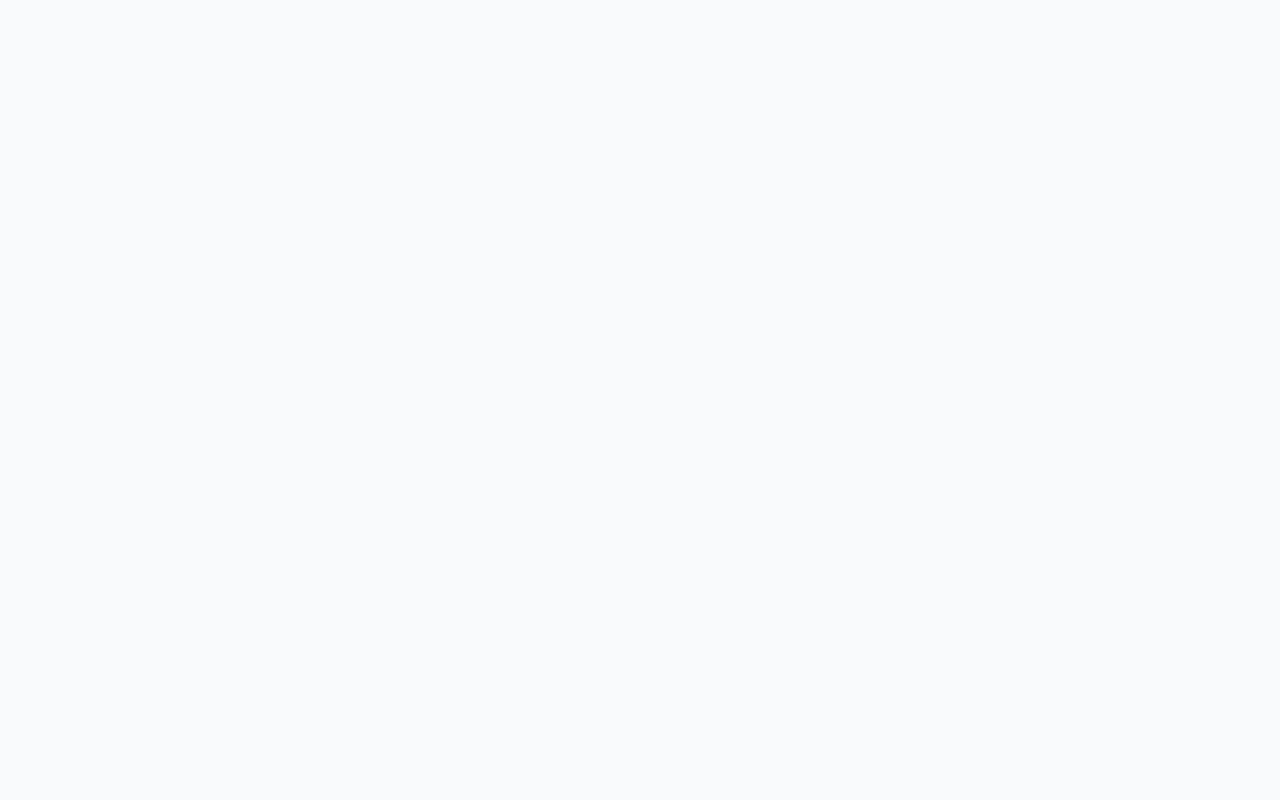
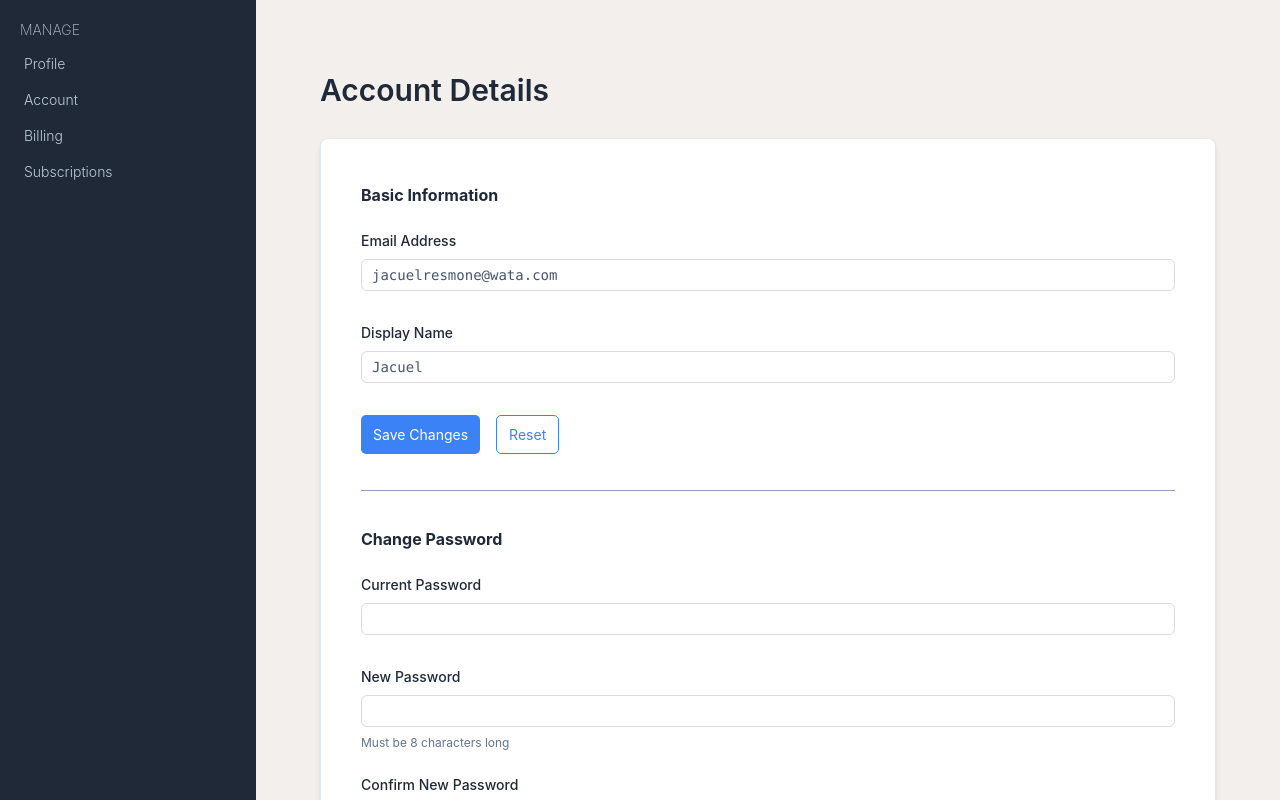
Before and after one commit to Nefertiti23/LMS-WebProj, a React (Vite) app in the folder my-app/: page /accountinfo in a window 1280 px wide. Before the commit this address had no page. Built offline with nearby package versions, Linux system fonts and the light colour scheme.

Commit message:
Started on billing page

```diff
--- a/my-app/src/App.jsx
+++ b/my-app/src/App.jsx
@@ -1,16 +1,10 @@
-import { BrowserRouter, Routes, Route } from 'react-router-dom';
-import AccountInfo from './components/person4/accountinfo/AccountInfo';
-import Profile from './components/person4/profile/Profile';
+import { BrowserRouter } from 'react-router-dom';
+import SideNav from './components/person4/navbar/Navbar';
+import Router from './components/person4/Router';
 
-function App() {
-
-  return (
-    <>
-      <BrowserRouter>
-      <Routes>
-        <Route path="/" element={<Profile
-        user = {
-        {name: "Jacuel",
+export default function App() {
+  const userData = {
+    name: "Jacuel",
     dateOfJoin: "10-09-23",
     imageURL: "vite.svg",
     streakDays: 3,
@@ -18,13 +12,16 @@ function App() {
     userStatus: "Silver",
     email: "jacuelresmone@wata.com",
     password: "plinquet243"
-        }
-      }
-        />}></Route>
-      </Routes>
+  };
+
+  return (
+    <BrowserRouter>
+      <div className="flex h-screen">
+        <SideNav />
+        <div className="flex-1 overflow-auto">
+          <Router user={userData} />
+        </div>
+      </div>
     </BrowserRouter>
-    </>
   );
 }
-
-export default App;
--- /dev/null
+++ b/my-app/src/components/person4/Router.jsx
@@ -0,0 +1,14 @@
+import { Routes, Route } from 'react-router-dom';
+import AccountInfo from './accountinfo/AccountInfo';
+import Profile from './profile/Profile';
+import Billing from './billing/billing';
+
+export default function Router({ user }) {
+  return (
+    <Routes>
+      <Route path="/profile" element={<Profile user={user} />} />
+      <Route path="/accountinfo" element={<AccountInfo user={user} />} />
+      <Route path="/billing" element={<Billing />} />
+    </Routes>
+  );
+}
--- a/my-app/src/components/person4/accountinfo/AccountInfo.css
+++ b/my-app/src/components/person4/accountinfo/AccountInfo.css
@@ -15,7 +15,7 @@ form button {
 
 form button.saveBtn {
     background-color: var(--primary);
-    color: var(--background);
+    color: white;
 }
 
 form button.saveBtn:hover {
@@ -39,7 +39,7 @@ form button.delBtn {
     padding: 8px 14px;
     margin-top: 20px;
     font-weight: 500;
-    color: var(--background);
+    color: white;
 }
 
 form button.delBtn:hover {
--- a/my-app/src/components/person4/accountinfo/AccountInfo.jsx
+++ b/my-app/src/components/person4/accountinfo/AccountInfo.jsx
@@ -8,6 +8,7 @@ export default function AccountInfo ({user}) {
 
     function resetNameForm () {
         document.getElementById('nameForm').reset();
+        document.getElementById('emailAlert').textContent = '';
     }
 
     function checkIfEndsWithCom(theemail) {
@@ -28,18 +29,20 @@ export default function AccountInfo ({user}) {
                 setEmailInput(newEmail);
                 setUser(prevuser => {return {...prevuser, email: newEmail}});
                 alert("Email successfully changed!");
+                document.getElementById('emailAlert').textContent = '';
+                resetNameForm();
             }
             else {
                 document.getElementById('emailAlert').textContent = "Please enter a correct email address";
             }
         }
 
-        if (newName && newName !== nameInput) {
+        if (newName !== '' && newName !== nameInput) {
             setNameInput(newName);
             setUser(prevuser => {return {...prevuser, name: newName}});
+            resetNameForm();
         }
 
-        resetNameForm();
     }
 
     function resetPassForm () {
@@ -56,8 +59,9 @@ export default function AccountInfo ({user}) {
             var newPass = document.getElementById('newPass').value;
             if (newPass.length >= 8) {
                 if (newPass === document.getElementById('confirmNewPass').value) {
-                    resetForm('passForm');
+                    resetPassForm();
                     setUser(prevuser => {return {...prevuser, password: newPass}});
+                    alert("Password sucessfully changed!");
                 }
                 else {
                     document.getElementById('conPassNo').textContent = "Password does not match";
@@ -79,17 +83,17 @@ export default function AccountInfo ({user}) {
             <h3 className='font-semibold text-3xl'>Account Details</h3>
 
             <div className="accountbox">
-                <div className="px-10 py-6 border border-slate-200 m-auto rounded-lg shadow-md flex flex-col gap-4">
+                <div className="px-10 py-6 border border-slate-200 m-auto rounded-lg shadow-md flex flex-col gap-4 bg-white">
                     <form className="flex flex-col gap-6 my-5" id="nameForm">
                         <h4 className="font-bold">Basic Information</h4>
                         <div className="flex flex-col gap-2">
                             <label className="font-medium text-sm">Email Address</label>
-                            <input id="newEmail" type='email' className="font-mono text-sm text-slate-600 ring-1 ring-slate-300 rounded-md py-2 px-3" defaultValue={emailInput}></input>
+                            <input id="newEmail" type='email' className="font-mono text-sm text-slate-600 rounded-md py-2 px-3" defaultValue={emailInput}></input>
                             <p id="emailAlert" className='text-xs text-red-700'></p>
                         </div>
                         <div className="flex flex-col gap-2">
                             <label className="font-medium text-sm">Display Name</label>
-                            <input id="newName" type='text' className="font-mono text-sm text-slate-600 ring-1 ring-slate-300 rounded-md py-2 px-3" defaultValue={nameInput}></input>
+                            <input id="newName" type='text' className="font-mono text-sm text-slate-600 rounded-md py-2 px-3" defaultValue={nameInput}></input>
                             <p id="nameAlert" className='text-xs text-red-700'></p>
                         </div>
                         <div className='flex flex-row gap-4'>
@@ -102,17 +106,17 @@ export default function AccountInfo ({user}) {
                         <h4 className="font-bold">Change Password</h4>
                         <div className="flex flex-col gap-2">
                             <label className="font-medium text-sm">Current Password</label>
-                            <input id="currentPass" type='password' className="font-mono text-sm text-slate-600 ring-1 ring-slate-300 rounded-md py-2 px-3"></input>
+                            <input id="currentPass" type='password' className="font-mono text-sm text-slate-600 rounded-md py-2 px-3"></input>
                             <p id="currentPassAlert" className='text-xs text-red-700'></p>
                         </div>
                         <div className="flex flex-col gap-2">
                             <label className="font-medium text-sm">New Password</label>
-                            <input id="newPass" type='password' className="font-mono text-sm text-slate-600 ring-1 ring-slate-300 rounded-md py-2 px-3"></input>
+                            <input id="newPass" type='password' className="font-mono text-sm text-slate-600 rounded-md py-2 px-3"></input>
                             <p id="charLen" className='text-xs text-slate-500'>Must be 8 characters long</p>
                         </div>
                         <div className="flex flex-col gap-2">
                             <label className="font-medium text-sm">Confirm New Password</label>
-                            <input id="confirmNewPass" type='password' className="font-mono text-sm text-slate-600 ring-1 ring-slate-300 rounded-md py-2 px-3"></input>
+                            <input id="confirmNewPass" type='password' className="font-mono text-sm text-slate-600 rounded-md py-2 px-3"></input>
                             <p className='text-xs text-slate-500' id="conPassNo"></p>
                         </div>
                         <div className='flex flex-row gap-4'>
--- /dev/null
+++ b/my-app/src/components/person4/billing/billing.jsx
@@ -0,0 +1,9 @@
+export default function Billing () {
+    return (
+        <>
+        <div className="screen">
+             <h3 className='font-semibold text-3xl'>Billing</h3>
+        </div>
+        </>
+    )
+}
--- /dev/null
+++ b/my-app/src/components/person4/navbar/Navbar.jsx
@@ -0,0 +1,23 @@
+import { Link } from 'react-router-dom';
+
+export default function SideNav() {
+  return (
+    <nav className='flex flex-col gap-3 w-64 p-4'>
+        <div className='flex flex-col gap-1'>
+            <p className='m-1 text-sm font-extralight'>MANAGE</p>
+            <Link to='/profile' className='hover:bg-slate-900 px-2 py-1.5 rounded text-sm font-light'>
+            Profile
+            </Link>
+            <Link to='/accountinfo' className='hover:bg-slate-900 px-2 py-1.5 rounded text-sm font-light'>
+            Account
+            </Link>
+            <Link to='/billing' className='hover:bg-slate-900 px-2 py-1.5 rounded text-sm font-light'>
+            Billing
+            </Link>
+            <Link to='/subscriptions' className='hover:bg-slate-900 px-2 py-1.5 rounded text-sm font-light'>
+            Subscriptions
+            </Link>
+        </div>
+    </nav>
+  );
+}
--- a/my-app/src/components/person4/profile/Profile.css
+++ b/my-app/src/components/person4/profile/Profile.css
@@ -1,5 +1,6 @@
 .profileCard {
     padding: 50px 0;
+    background-color: white;
 }
 
 .profileCard .imagebox {
@@ -25,7 +26,7 @@
 }
 
 .profileCard button:hover {
-    background-color: var(--secondary-light);
+    background-color: var(--secondaryLight);
 }
 
 .imagebox img {
@@ -51,6 +52,7 @@
     height: 16vh;
     overflow: hidden;
     overflow-wrap: break-word;
+    background-color: white;
 }
 
 .cards > div p {
@@ -66,12 +68,9 @@
 .formBg {
     position: fixed;
     top: 0;
-    left: 0;
-    width: 100vw;
+    left: calc(var(--spacing)*64);
+    width: 85vw;
     height: 100vh;
-    display: flex;
-    justify-content: center;
-    align-items: center;
 
     margin: 0;
     padding: 0;
@@ -79,10 +78,11 @@
     background-color: #00000036;
 }
 
-form {
+form.profileForm {
     padding: 30px;
     background-color: white;
     width: 30vw;
+    margin: auto;
 }
 
 form img {
@@ -96,7 +96,7 @@ form img:hover {
 }
 
 form input {
-    border: 1.5px solid var(--inpuOutline);
+    border: 1.5px solid var(--inputOutline);
     padding: 5px 10px;
 }
 
@@ -123,7 +123,7 @@ form input:focus {
 
 .buttonbox button#confirm {
     background-color: var(--primary);
-    color: var(--background);
+    color: white;
 }
 
 .buttonbox button#confirm:hover {
--- a/my-app/src/components/person4/profile/Profile.jsx
+++ b/my-app/src/components/person4/profile/Profile.jsx
@@ -26,9 +26,9 @@ export default function Profile ({user}) {
   return (
     <>
     <div className="screen">
-      {/* form to edit profile info h-screen bg-stone-500/75 fixed z-100 boder-2 border-amber-300*/}
+      {/* form to edit profile*/}
       <div className='formBg' style={{display: formDisplay}}>
-        <form className='rounded-md'>
+        <form className='profileForm rounded-md'>
             <div>
               <img id='selectedIMG' src={formImg} className='border-2 border-slate-700 my-4' onClick={() => document.getElementById('fileInput').click()} alt="Click to upload"></img>
               <p className='text-sm text-slate-500'>Click avatar to change</p>
@@ -48,7 +48,7 @@ export default function Profile ({user}) {
       <h3 className='font-semibold text-3xl'>Profile</h3>
 
       {/* profile card showing user avatar, name, date of joining */}
-      <div className="profileCard border-2 border-slate-300 rounded-md flex flex-col justify-center items-center">
+      <div className="profileCard border border-slate-300 rounded-md flex flex-col justify-center items-center">
         <div className='imagebox'><img src={theuser.imageURL}></img></div>
         <p className='name'>{theuser.name}</p>
         <p className='joindate'>Joined: {theuser.dateOfJoin}</p>
@@ -56,20 +56,20 @@ export default function Profile ({user}) {
       </div>
 
       {/* 3 cards: status, time spent, days of streak */}
-      <div className="cards grid grid-cols-4 gap-10">
-        <div className="border-2 border-slate-300 rounded-md flex flex-col justify-center items-center">
+      <div className="cards grid grid-cols-4 gap-5">
+        <div className="border border-slate-300 rounded-md flex flex-col justify-center items-center">
           <p className='ofuser'>{theuser.userStatus}</p>
           <p className='text-xs font-medium text-neutral-500'>STATUS</p>
         </div>
-        <div className="border-2 border-slate-300 rounded-md flex flex-col justify-center items-center">
+        <div className="border border-slate-300 rounded-md flex flex-col justify-center items-center">
           <p className='ofuser'>4</p>
           <p className='text-xs font-medium text-neutral-500'>COURSES COMPLETED</p>
         </div>
-        <div className="border-2 border-slate-300 rounded-md flex flex-col justify-center items-center">
+        <div className="border border-slate-300 rounded-md flex flex-col justify-center items-center">
           <p className='ofuser'>{theuser.timeSpent}m</p>
           <p className='text-xs font-medium text-neutral-500'>AVG TIME SPENT LEARNING</p>
         </div>
-        <div className="border-2 border-slate-300 rounded-md flex flex-col justify-center items-center">
+        <div className="border border-slate-300 rounded-md flex flex-col justify-center items-center">
           <p className='ofuser'>{theuser.streakDays} days</p>
           <p className='text-xs font-medium text-neutral-500'>LONGEST RUNNING STREAK</p>
         </div>
--- a/my-app/src/index.css
+++ b/my-app/src/index.css
@@ -4,13 +4,14 @@
   /* Your color palette */
   --primary: #3b82f6;
   --secondary: #8b5cf6;
-  --background: #f9fafb;
+  --background: #f3efec;
   --text: #1f2937;
 
-  --secondary-light: #f0edf6;
+  --secondaryLight: #f0edf6;
   --primaryButtonHover: #3474da;
   --lightButtonHover: #f2f5fe;
-  --inpuOutline: #dcdae1;
+  --inputOutline: #dcdae1;
+  --textLighter: #becbda;
 }
 
 body {
@@ -32,9 +33,14 @@ html {
 
 .screen {
   padding: 2em;
-  width: 60vw;
-  margin: auto;
+  width: 75vw;
+  margin: 40px auto;
   display: flex;
   flex-direction: column;
   gap: 30px;
 }
+
+nav {
+  background-color: var(--text);
+  color: var(--textLighter);
+}
```
Lines whose indentation alone changed are shown as unchanged.
